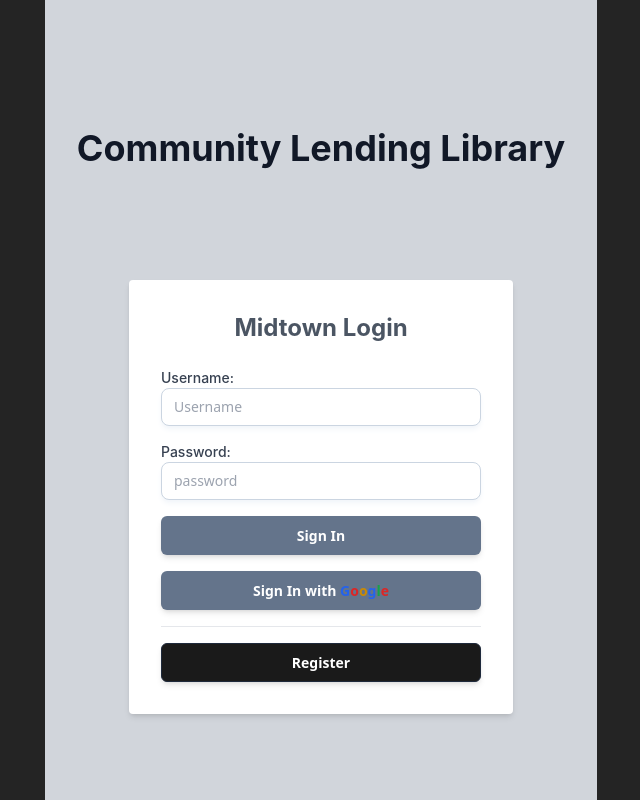
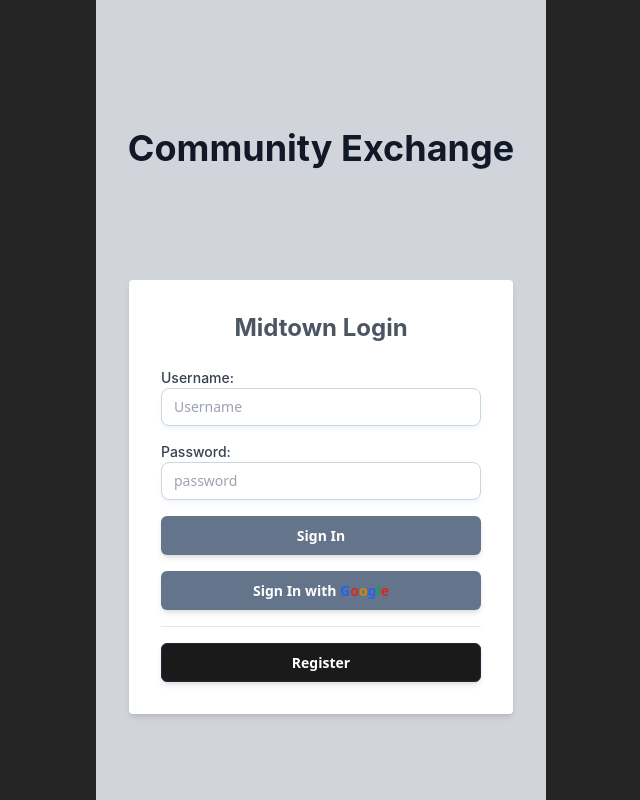
Before and after one commit to Sven-Moon/ourgamelibrary, a React (Vite) app: page /about in a window 1280 px wide. Shown: the top 800 px of the page, without its empty margins (319-959 px from the left). Built offline with nearby package versions, Linux system fonts and the light colour scheme.

Commit message:
fix paths

```diff
--- a/package.json
+++ b/package.json
@@ -13,7 +13,6 @@
   },
   "dependencies": {
     "@mui/base": "^5.0.0-beta.68",
-    "@mui/styles": "^6.4.0",
     "json-server": "^1.0.0-beta.3",
     "postcss-nested": "^7.0.2",
     "react": "19.0.0",
--- a/src/components/Forms/textInput.tsx
+++ b/src/components/Forms/textInput.tsx
@@ -1,25 +1,17 @@
 import * as React from 'react';
 import { Input as BaseInput, InputProps } from '@mui/base/Input';
-import { useTheme } from '@mui/system';
 import clsx from 'clsx';
-
-function useIsDarkMode() {
-  const theme = useTheme();
-  return theme.palette.mode === 'dark';
-}
 
 const resolveSlotProps = (fn: any, args: any) =>
   typeof fn === 'function' ? fn(args) : fn;
 
 const TextInput = React.forwardRef<HTMLInputElement, InputProps>((props, ref) => {
-  // Replace this with your app logic for determining dark modes
-  const isDarkMode = useIsDarkMode();
 
   return (
     <BaseInput
       ref={ref}
       {...props}
-      className={clsx(isDarkMode ? 'dark' : '', props.className, "dark:text-gray-200")}
+      className={"dark:text-gray-200"}
       slotProps={{
         ...props.slotProps,
         input: (ownerState) => {
--- a/src/pages/Auth/loginPage.tsx
+++ b/src/pages/Auth/loginPage.tsx
@@ -1,6 +1,6 @@
 import React from 'react';
 import AuthLayout from '../layouts/authLayout';
-import Login from 'src/components/Auth/login';
+import Login from ':cmp/Auth/login';
 
 const LoginPage: React.FC = () => {
   return (
--- a/src/pages/layouts/AuthLayout.tsx
+++ b/src/pages/layouts/AuthLayout.tsx
@@ -1,16 +1,14 @@
 import React from 'react';
-import Page from 'src/components/Surfaces/page';
+import Page from ':cmp/Surfaces/page';
 
 const AuthLayout: React.FC<React.PropsWithChildren> = ({ children }) => {
   return (
     <div className="min-w-screen mx-auto">
       <Page id="login-page">
-        <h1 className="text-4xl font-bold mb-4 m-8">
-          Community Lending Library
+        <h1 className="text-4xl font-bold mb-4 m-8 dark:text-gray-100">
+          Community Exchange
         </h1>
-        <div className="flex-grow h-1/3"></div>
         {children}
-        <div className="flex-grow h-2/3"></div>
       </Page>
     </div>
   );
--- a/vite.config.ts
+++ b/vite.config.ts
@@ -8,6 +8,10 @@ export default defineConfig({
   resolve: {
     alias: {
       src: resolve(__dirname, "src"),
+      ":app": resolve(__dirname, "src/app"),
+      ":cmp": resolve(__dirname, "src/components"),
+      ":forms": resolve(__dirname, "src/components/Forms"),
+      ":pages": resolve(__dirname, "src/pages"),
     },
   },
   plugins: [react(), ViteRestart({
```
Also changed, not shown: src/components/Auth/login.tsx (+4 -5 lines), tsconfig.json (+6 -3 lines), 1 other file (tests, documents, lock files or other folders).
